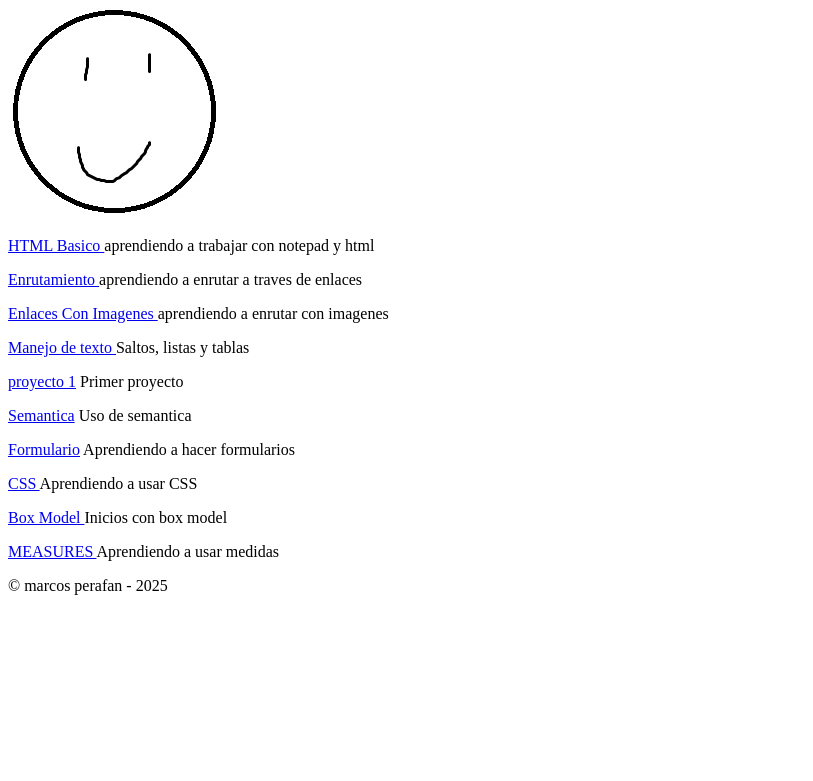
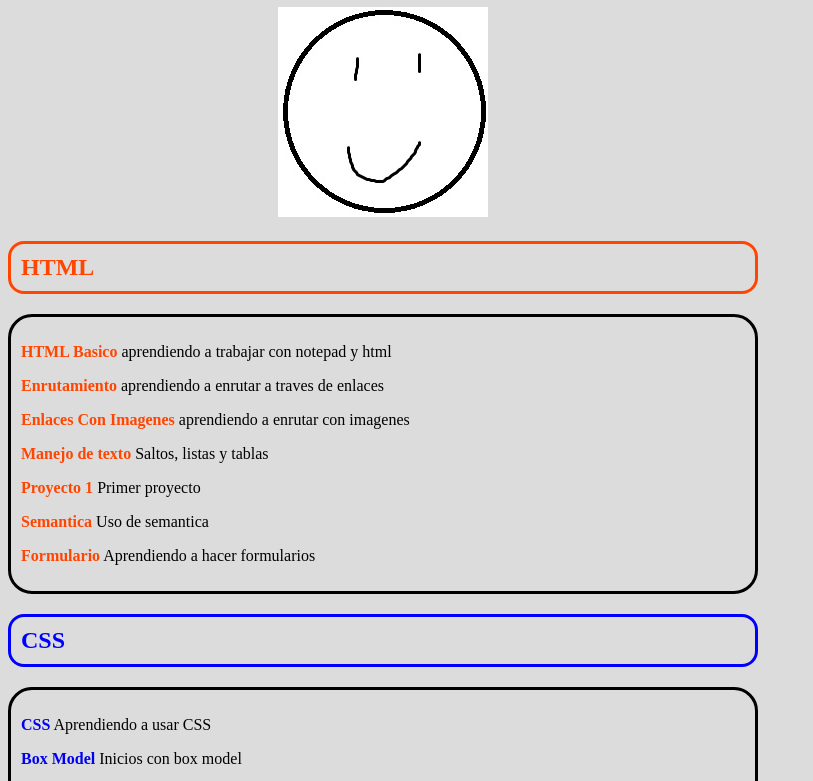
Before and after one commit to ezz-acc/webdesign, a plain HTML site: page index.html in a window 1280 px wide. Shown: the part 73-854 px from the top of the page, without its empty margins (0-813 px from the left). Before the commit the page ends 800 px from the top, so only its background shows below. Drawn offline with Linux system fonts and the light colour scheme.

Commit message:
first commit

```diff
--- /dev/null
+++ b/css/style.css
@@ -0,0 +1,43 @@
+body {
+    width: 750px;
+    background: gainsboro;
+}
+
+header {
+    border: 1px;
+    text-align: center;
+    color: brown;
+}
+main {
+    border: solid;
+    padding: 10px;
+    border-radius: 1.5rem;
+}
+
+.ht {
+    text-decoration: none;
+    color: orangered;
+}
+.cs {
+    text-decoration: none;
+}
+
+#d2 {
+    border: solid;
+    padding: 10px;
+    border-radius: 1.5rem;
+}
+
+#th {
+    color: orangered;
+    border:solid;
+    border-radius: 1rem;
+    padding: 10px;
+}
+
+#sc {
+    color: blue;
+    border:solid;
+    border-radius: 1rem;
+    padding: 10px;
+}
--- a/index.html
+++ b/index.html
@@ -6,24 +6,33 @@
     <meta charset="UTF-8">
     <meta name="viewport" content="width=device-width, initial-scale=1.0">
     <title>Portafolio</title>
+    <link rel="stylesheet" href="css/style.css">
 </head>
 <body>
     <header>
-        <h1>mi portafolio</h1>
+        <h1>Mi Portafolio</h1>
         <img src="images/Sin título.jpg" alt="mi foto">
     </header>
+    <div id="d1">
+        <h2 id="th">HTML</h2>
+    </div>
     <main>
-        <p><a href="20250407/first.html"> HTML Basico </a> aprendiendo a trabajar con notepad y html</p>
-        <p><a href="20250409/index.html"> Enrutamiento </a> aprendiendo a enrutar a traves de enlaces </p>
-        <p><a href="20250410/index.html"> Enlaces Con Imagenes </a> aprendiendo a enrutar con imagenes</p>
-        <p><a href="20250421/index.html"> Manejo de texto </a> Saltos, listas y tablas</p>
-        <p><a href="20250422_proyecto01/index.html"> proyecto 1</a> Primer proyecto </p>
-        <p><a href="20250423/index.html">Semantica</a> Uso de semantica </p>
-        <p><a href="20250424/index.html">Formulario</a> Aprendiendo a hacer formularios</p>
-        <p><a href="20250428/index.html"> CSS </a> Aprendiendo a usar CSS</p>
-        <p><a href="20250429/index.html"> Box Model </a> Inicios con box model</p>
-        <p><a href="20250430/index.html"> MEASURES </a> Aprendiendo a usar medidas</p>
+        <p><a href="20250407/first.html" class="ht"><strong>HTML Basico</strong></a> aprendiendo a trabajar con notepad y html</p>
+        <p><a href="20250409/index.html" class="ht"><strong>Enrutamiento</strong> </a> aprendiendo a enrutar a traves de enlaces </p>
+        <p><a href="20250410/index.html" class="ht"><strong>Enlaces Con Imagenes</strong> </a> aprendiendo a enrutar con imagenes</p>
+        <p><a href="20250421/index.html" class="ht"><strong>Manejo de texto</strong> </a> Saltos, listas y tablas</p>
+        <p><a href="20250422_proyecto01/index.html" class="ht"><strong>Proyecto 1</strong></a> Primer proyecto </p>
+        <p><a href="20250423/index.html" class="ht"><strong>Semantica</strong></a> Uso de semantica </p>
+        <p><a href="20250424/index.html" class="ht"><strong>Formulario</strong></a> Aprendiendo a hacer formularios</p>
     </main>
+    <div>
+        <h2 id="sc">CSS</h2>
+    </div>
+    <div id="d2">
+        <p class="hy"><a href="20250428/index.html" class="cs"><strong>CSS</strong> </a> Aprendiendo a usar CSS</p>
+        <p class="hy"><a href="20250429/index.html" class="cs"><strong>Box Model</strong> </a> Inicios con box model</p>
+        <p class="hy"><a href="20250430/index.html" class="cs"><strong>Measures</strong> </a> Aprendiendo a usar medidas</p>
+    </div>
     <footer>
         <p> &copy; marcos perafan - 2025 </p>
     </footer>
```
